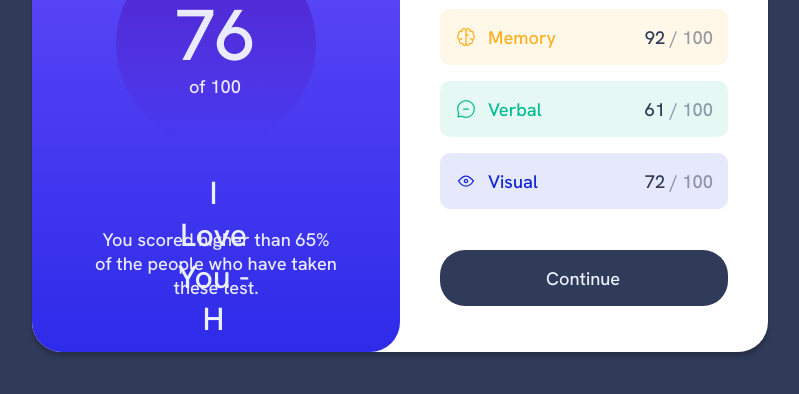
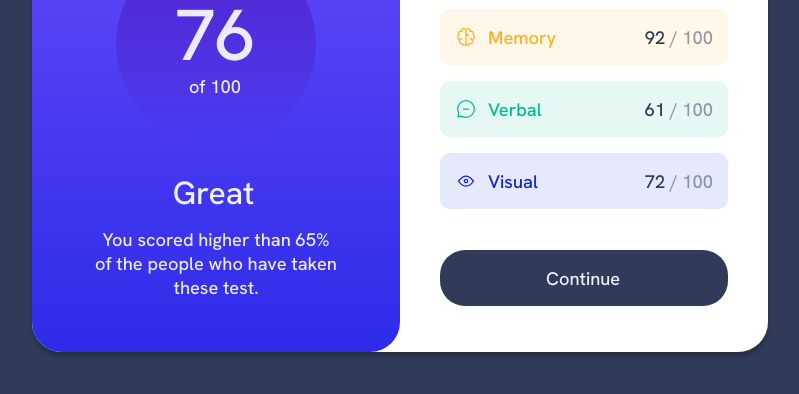
Before and after one commit to Hunter-Lanier/Summary-Component, a website: page index.html in a window 1280 px wide. Shown: the part 312-706 px from the top of the page, without its empty margins (248-1047 px from the left). Drawn offline with Linux system fonts and the light colour scheme.

Commit message:
Update index.html

```diff
--- a/index.html
+++ b/index.html
@@ -22,7 +22,7 @@
           <span class="summary-left-score-score">76</span
           ><span class="summary-left-score-of100">of 100</span>
         </div>
-        <span class="summary-left-lower_header">I Love You -H</span>
+        <span class="summary-left-lower_header">Great</span>
         <span class="summary-left-message"
           >You scored higher than 65% of the people who have taken these
           test.</span
```
